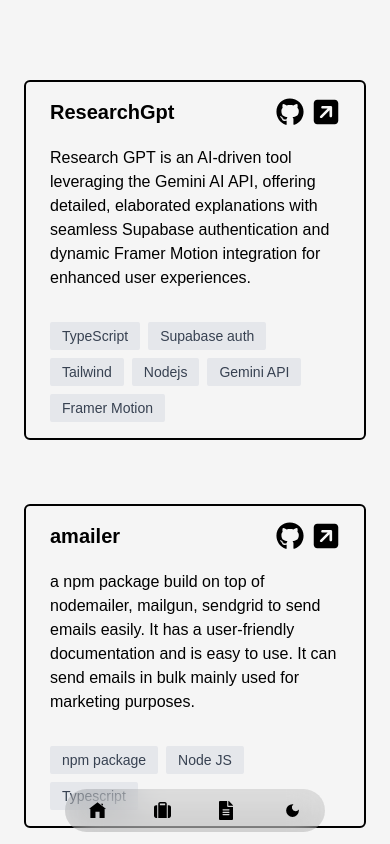
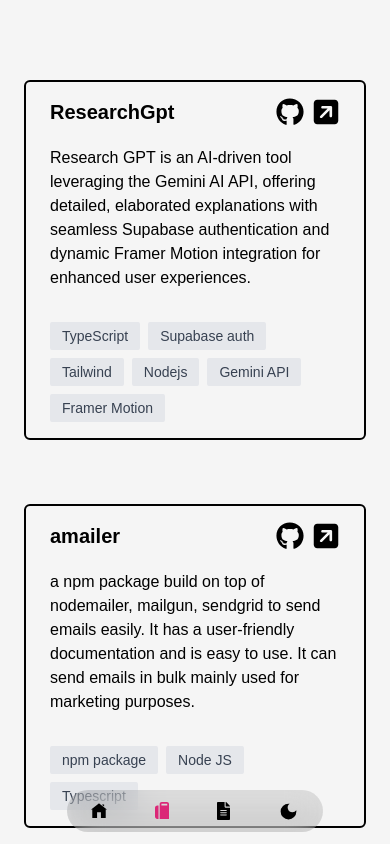
Before and after one commit to karthikeyaspace/portfolio2.0, a React (Vite) app: page /projects in a window 390 px wide. Shown: the top 844 px of the page. Built offline with nearby package versions, Linux system fonts and the light colour scheme; a web font is replaced by a local one.

Commit message:
navbar color fix, phone screen fix

```diff
--- a/index.html
+++ b/index.html
@@ -3,7 +3,7 @@
   <head>
     <meta charset="UTF-8" />
     <link rel="icon" type="image/svg+xml" href="logo-white.svg" />
-    <meta name="viewport" content="width=device-width, initial-scale=1.0" />
+    <meta name="viewport" content="width=device-width, initial-scale=1.0, maximum-scale=1.0, user-scalable=no" />
     <title>Karthikeya Veruturi</title>
   </head>
   <body>
--- a/package.json
+++ b/package.json
@@ -14,7 +14,7 @@
     "axios": "^1.7.2",
     "react": "^18.2.0",
     "react-dom": "^18.2.0",
-    "react-github-calendar": "^4.1.3",
+    "react-github-calendar": "^4.2.2",
     "react-pdf": "^9.0.0",
     "react-router-dom": "^6.23.1",
     "react-type-animation": "^3.2.0"
--- a/src/assets/icons.ts
+++ b/src/assets/icons.ts
@@ -9,11 +9,11 @@ export const svgicons = (fill?: string) => ({
 
   darkmode: `<svg stroke="currentColor" fill="${fill}" stroke-width="0" viewBox="0 0 24 24"  xmlns="http://www.w3.org/2000/svg"><path fill="none" d="M0 0h24v24H0z"></path><path d="M12 3a9 9 0 1 0 9 9c0-.46-.04-.92-.1-1.36a5.389 5.389 0 0 1-4.4 2.26 5.403 5.403 0 0 1-3.14-9.8c-.44-.06-.9-.1-1.36-.1z"></path></svg>`,
 
-  home: `<svg xmlns="http://www.w3.org/2000/svg" x="0px" y="0px" width="100" height="100" viewBox="0 0 50 50">
+  home: `<svg xmlns="http://www.w3.org/2000/svg" fill="${fill}" x="0px" y="0px" width="100" height="100" viewBox="0 0 50 50">
     <path d="M 25 1.0507812 C 24.7825 1.0507812 24.565859 1.1197656 24.380859 1.2597656 L 1.3808594 19.210938 C 0.95085938 19.550938 0.8709375 20.179141 1.2109375 20.619141 C 1.5509375 21.049141 2.1791406 21.129062 2.6191406 20.789062 L 4 19.710938 L 4 46 C 4 46.55 4.45 47 5 47 L 19 47 L 19 29 L 31 29 L 31 47 L 45 47 C 45.55 47 46 46.55 46 46 L 46 19.710938 L 47.380859 20.789062 C 47.570859 20.929063 47.78 21 48 21 C 48.3 21 48.589063 20.869141 48.789062 20.619141 C 49.129063 20.179141 49.049141 19.550938 48.619141 19.210938 L 25.619141 1.2597656 C 25.434141 1.1197656 25.2175 1.0507812 25 1.0507812 z M 35 5 L 35 6.0507812 L 41 10.730469 L 41 5 L 35 5 z"></path>
 </svg>`,
 
-  projects: `<svg stroke="currentColor" fill="${fill}" stroke-width="0" viewBox="0 0 512 512"  xmlns="http://www.w3.org/2000/svg"><path d="M176 56V96H336V56c0-4.4-3.6-8-8-8H184c-4.4 0-8 3.6-8 8zM128 96V56c0-30.9 25.1-56 56-56H328c30.9 0 56 25.1 56 56V96v32V480H128V128 96zM64 96H96V480H64c-35.3 0-64-28.7-64-64V160c0-35.3 28.7-64 64-64zM448 480H416V96h32c35.3 0 64 28.7 64 64V416c0 35.3-28.7 64-64 64z"></path></svg>`,
+  projects: `<svg stroke="currentColor" fill="${fill}" stroke-width="0" viewBox="0 0 384 512" xmlns="http://www.w3.org/2000/svg"><path d="M176 56V96H336V56c0-4.4-3.6-8-8-8H184c-4.4 0-8 3.6-8 8zM128 96V56c0-30.9 25.1-56 56-56H328c30.9 0 56 25.1 56 56V96v32V480H128V128 96zM64 96H96V480H64c-35.3 0-64-28.7-64-64V160c0-35.3 28.7-64 64-64zM448 480H416V96h32c35.3 0 64 28.7 64 64V416c0 35.3-28.7 64-64 64z"></path></svg>`,
 
   resume: `<svg stroke="currentColor" fill="${fill}" stroke-width="0" viewBox="0 0 384 512"  xmlns="http://www.w3.org/2000/svg"><path d="M224 136V0H24C10.7 0 0 10.7 0 24v464c0 13.3 10.7 24 24 24h336c13.3 0 24-10.7 24-24V160H248c-13.2 0-24-10.8-24-24zm64 236c0 6.6-5.4 12-12 12H108c-6.6 0-12-5.4-12-12v-8c0-6.6 5.4-12 12-12h168c6.6 0 12 5.4 12 12v8zm0-64c0 6.6-5.4 12-12 12H108c-6.6 0-12-5.4-12-12v-8c0-6.6 5.4-12 12-12h168c6.6 0 12 5.4 12 12v8zm0-72v8c0 6.6-5.4 12-12 12H108c-6.6 0-12-5.4-12-12v-8c0-6.6 5.4-12 12-12h168c6.6 0 12 5.4 12 12zm96-114.1v6.1H256V0h6.1c6.4 0 12.5 2.5 17 7l97.9 98c4.5 4.5 7 10.6 7 16.9z"></path></svg>`,
 
--- a/src/components/Navbar.tsx
+++ b/src/components/Navbar.tsx
@@ -8,6 +8,7 @@ const Navbar: React.FC<{
 }> = ({ theme, setTheme }) => {
   const location = useLocation();
   const path = location.pathname;
+  const darkTheme = theme === "dark";
 
   useEffect(() => {
     const page = navelements.find((element) => element.link === path);
@@ -18,20 +19,20 @@ const Navbar: React.FC<{
     {
       name: "Home",
       link: "/",
-      logo: 'home',
-      size: "20",
+      logo: "home",
+      size: "22",
     },
     {
       name: "Projects",
       link: "/projects",
-      logo: 'projects' ,
-      size: "20",
+      logo: "projects",
+      size: "18",
     },
     {
       name: "Resume",
       link: "/resume",
-      logo: 'resume',
-      size: "14",
+      logo: "resume",
+      size: "18",
     },
   ];
 
@@ -58,34 +59,38 @@ const Navbar: React.FC<{
           })}
           <div onClick={handleTheme} className="cursor-pointer pr-2 pl-1 ">
             {theme === "dark" ? (
-              <Icon icon='lightmode' fill="white" size="18"/>
+              <Icon icon="lightmode" fill="white" size="20" />
             ) : (
-              <Icon icon='darkmode' fill="black" size="18"/>
+              <Icon icon="darkmode" fill="black" size="20" />
             )}
           </div>
         </div>
       </div>
 
       <div className="fixed bottom-3 left-0 right-0 w-full md:hidden z-20 ">
-        <div className="h-full w-2/3 flex mx-auto rounded-full backdrop-blur-lg bg-secondary/10 items-center">
+        <div className="h-full w-64 flex mx-auto rounded-full backdrop-blur-lg bg-secondary/10 items-center">
           {navelements.map((element) => {
             const active =
-              path === element.link ? " text-pink-400" : " text-secondary";
+              path === element.link ? "#db2777" : darkTheme ? "white" : "black";
             return (
               <Link
                 to={element.link}
                 key={element.name}
-                className={`flex-1 px-6 py-3 duration-150 ${active}`}
+                className="px-6 py-3 duration-150"
               >
-                <Icon icon={element.logo as Icons} size={element.size}/>
+                <Icon
+                  icon={element.logo as Icons}
+                  size={element.size}
+                  fill={active}
+                />
               </Link>
             );
           })}
-          <div onClick={handleTheme} className="cursor-pointer flex-1 px-6">
+          <div onClick={handleTheme} className="cursor-pointer px-6">
             {theme === "dark" ? (
-              <Icon icon='lightmode' size="20"/>
+              <Icon icon="lightmode" size="28" fill="white" />
             ) : (
-              <Icon icon='darkmode' size="20"/>
+              <Icon icon="darkmode" size="28" fill="black" />
             )}
           </div>
         </div>
```
Also changed, not shown: 1 other file (tests, documents, lock files or other folders).
